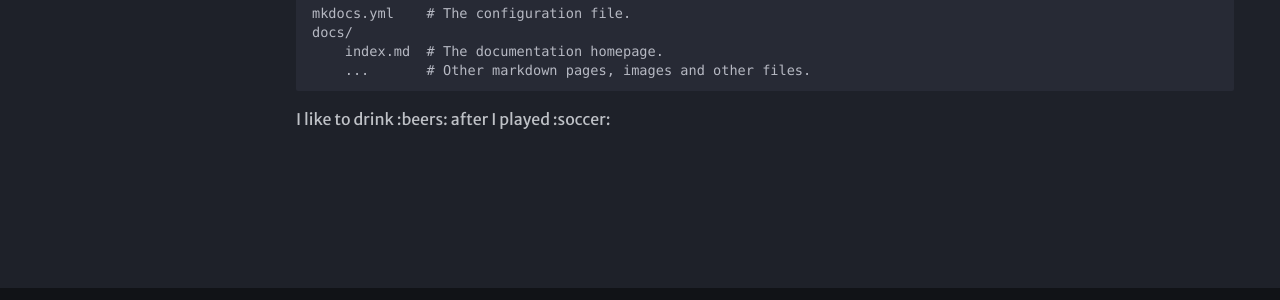
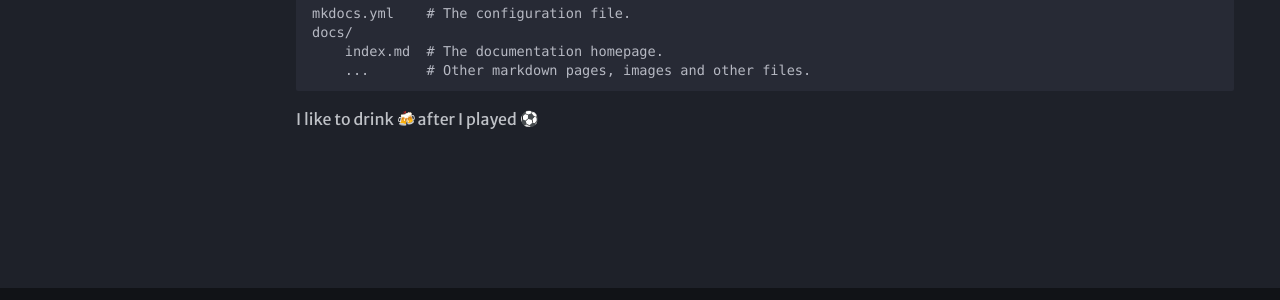
Before and after one commit to tari-project/doc-playground, an MkDocs documentation site: the page built from docs/index.md, in a window 1280 px wide. Shown: the part 568-868 px from the top of the page. Built offline with MkDocs 1.6.1 and Material for MkDocs 9.7.7, drawn with Linux system fonts in a browser that asks for light colours; emoji names are drawn with the system emoji font; some web fonts are replaced.

Commit message:
fix: returned extensions to mkdocs.yml file

```diff
--- a/mkdocs.yml
+++ b/mkdocs.yml
@@ -32,28 +32,28 @@ theme:
       primary: blue
       accent: deep orange
 
-# markdown_extensions:
-#   - abbr
-#   - attr_list
-#   - pymdownx.emoji:
-#       emoji_index: !!python/name:material.extensions.emoji.twemoji
-#       emoji_generator: !!python/name:material.extensions.emoji.to_svg
-#   - pymdownx.highlight:
-#       anchor_linenums: true
-#       line_spans: __span
-#       pygments_lang_class: true
-#   - pymdownx.inlinehilite
-#   - pymdownx.snippets:
-#       auto_append:
-#       - includes/abbreviations.md
-#   - pymdownx.superfences:
-#       custom_fences:
-#         - name: mermaid
-#           class: mermaid
-#           format: !!python/name:pymdownx.superfences.fence_code_format
-#   - pymdownx.tabbed:
-#       alternate_style: true
-#   - admonition
-#   - pymdownx.details
-#   - pymdownx.tabbed:
-#       alternate_style: true
+markdown_extensions:
+  - abbr
+  - attr_list
+  - pymdownx.emoji:
+      emoji_index: !!python/name:material.extensions.emoji.twemoji
+      emoji_generator: !!python/name:material.extensions.emoji.to_svg
+  - pymdownx.highlight:
+      anchor_linenums: true
+      line_spans: __span
+      pygments_lang_class: true
+  - pymdownx.inlinehilite
+  - pymdownx.snippets:
+      auto_append:
+      - includes/abbreviations.md
+  - pymdownx.superfences:
+      custom_fences:
+        - name: mermaid
+          class: mermaid
+          format: !!python/name:pymdownx.superfences.fence_code_format
+  - pymdownx.tabbed:
+      alternate_style: true
+  - admonition
+  - pymdownx.details
+  - pymdownx.tabbed:
+      alternate_style: true
```
